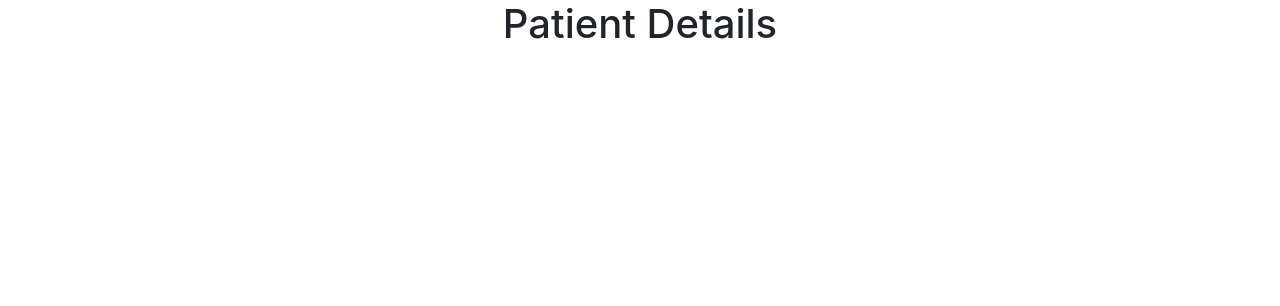
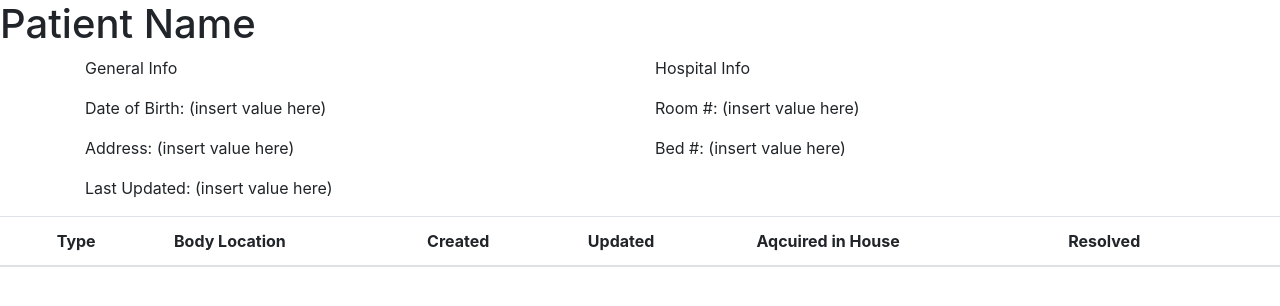
Before and after one commit to monL/swift-react-redux, a React (Create React App) app: page /patients/1 in a window 1280 px wide. Shown: the top 306 px of the page. Built offline with nearby package versions, Linux system fonts and the light colour scheme; no server answers.

Commit message:
Setup and connected Wounds API and Patient details view
TODO:
- lots of refactoring
- Getting patient details
- Filling in view with patient details
- Filling in Wounds table with wounds
- Setting up wound item form
- Connect Patient details container with store

```diff
--- a/src/App.js
+++ b/src/App.js
@@ -1,5 +1,4 @@
 import React, { Component } from 'react';
-import './css/App.css';
 import { Route, BrowserRouter, Switch } from 'react-router-dom'
 import Home from './containers/Home'
 import PatientDetails from './containers/PatientDetails'
--- a/src/actions/index.js
+++ b/src/actions/index.js
@@ -1,6 +1,9 @@
 import patientAPI from '../api/patientAPI';
+import woundsAPI from '../api/woundsAPI';
+
 import {
-    RECEIVE_PATIENTS
+    RECEIVE_PATIENTS,
+    RECEIVE_WOUNDS
   } from '../constants/actionTypes'
 
 
@@ -10,18 +13,21 @@ export const getAllPatients = () => dispatch => {
       })
 }
 
-const receivePatients = patients => ({
+const receivePatients = (patients) => ({
     type: RECEIVE_PATIENTS,
     patients
   })
 
-/*
-export const getAllPatientWounds = patientId => dispatch => {
-    shop.getProducts(products => {
-      dispatch(receiveProducts(products))
-    })
+export const getPatientWounds = (patientId) => dispatch => {
+    woundsAPI.getPatientWounds(patientId, wounds => {
+        dispatch(receivePatientWounds(wounds))
+      })
 }
-*/
+
+const receivePatientWounds = (wounds) => ({
+    type: RECEIVE_WOUNDS,
+    wounds
+  })
 
 /*
 export const updateWound = woundId => (dispatch, getState) => {
--- a/src/api/patientAPI.js
+++ b/src/api/patientAPI.js
@@ -17,6 +17,7 @@ const fetchPatients = (cb) => {
     });
 }
 
+//TODO: this could be extracted to a global helper
 function handleErrors(response) {
   if (!response.ok) {
     throw Error(response.statustext);
@@ -30,6 +31,7 @@ const parseData = (data) => {
   });
 }
 
+//TODO: this would be a great place for refactoring
 export default {
   getPatients: (cb) => {
     fetchPatients(cb);
--- /dev/null
+++ b/src/api/woundsAPI.js
@@ -0,0 +1,31 @@
+var wounds = {
+    wounds: []
+}
+
+const fetchPatientWounds = (patientId, cb) => {
+    console.log('fetching wounds...hold on');
+    fetch(`http://0.0.0.0:3000/patients/${patientId}/wounds`)
+    //.then(handleErrors)
+    .then((resp) => resp.json())
+    .then((data) => {
+      const incomingWounds = parseData(data);
+      //TODO:DON'T MUTATE IT!!!!
+      wounds.wounds = [...wounds.wounds, ...incomingWounds];
+      cb(wounds);
+    }).catch(function(error) {
+      console.log(error);
+    });
+}
+
+const parseData = (data) => {
+    return data.data.map((item) => {
+      return item;
+    });
+  }
+
+//TODO: rename cb to a better variable
+export default {
+    getPatientWounds: (patientId, cb) => {
+        fetchPatientWounds(patientId, cb);
+    }
+}
--- /dev/null
+++ b/src/components/PatientInfo.js
@@ -0,0 +1,28 @@
+import React from 'react';
+
+const PatientInfo = (props) => {
+    const { patient } = props;
+
+    //TODO: uncomment this
+    //if ( !patient ) return <div className="empty-content"><h3>No details were found for patient with id: </h3></div>;
+
+    return (
+        <div className="container">
+            <div className="row">
+                <div className="col-sm col-md general-info">
+                    <p>General Info</p>
+                    <p><a>Date of Birth:</a> (insert value here)</p>
+                    <p><a>Address:</a> (insert value here)</p>
+                    <p><a>Last Updated:</a> (insert value here)</p>
+                </div>
+                <div className="col-sm col-md hospital-info">
+                    <p>Hospital Info</p>
+                    <p><a>Room #:</a> (insert value here)</p>
+                    <p><a>Bed #:</a> (insert value here)</p>
+                </div>
+            </div>
+        </div>
+    );
+}
+
+export default PatientInfo;
--- /dev/null
+++ b/src/components/WoundsTable.js
@@ -0,0 +1,31 @@
+import React from 'react';
+
+const WoundsTable = (props) => {
+    const { wounds } = props;
+
+    //TODO: uncomment this
+    //if ( !wounds || wounds.length === 0 ) return <div className="empty-content"><h3>No wounds</h3></div>;
+
+    return (
+        <div className="wounds-table">
+            <table className="table table-striped table-hover">
+                <thead>
+                    <tr>
+                        <th></th>
+                        <th>Type</th>
+                        <th>Body Location</th>
+                        <th>Created</th>
+                        <th>Updated</th>
+                        <th>Aqcuired in House</th>
+                        <th>Resolved</th>
+                        <th></th>
+                    </tr>
+                </thead>
+                <tbody>
+                </tbody>
+            </table>
+        </div>
+    );
+}
+
+export default WoundsTable
--- a/src/constants/actionTypes.js
+++ b/src/constants/actionTypes.js
@@ -1 +1,2 @@
 export const RECEIVE_PATIENTS = 'RECEIVE_PATIENTS'
+export const RECEIVE_WOUNDS = 'RECEIVE_WOUNDS'
--- a/src/containers/PatientDetails.js
+++ b/src/containers/PatientDetails.js
@@ -1,11 +1,41 @@
-import React from 'react';
+import React, { Component } from 'react';
+import WoundsTable from '../components/WoundsTable';
+import PatientInfo from '../components/PatientInfo';
 
-const PatientDetails = (props) => {
-    return (
-        <div className="patient-details">
-            <h1>Patient Details</h1>
-        </div>
-    );
+import thunk from 'redux-thunk';
+import { createStore, applyMiddleware } from 'redux';
+import rootReducer from '../reducers/rootReducer';
+import { getPatientWounds } from '../actions/index';
+
+class PatientDetails extends Component {
+    //TODO: add wounds to woundsTable from props
+    constructor(props) {
+        super(props)
+        const patientId = props.match.params.patient_id;
+
+        //TODO: move this elsewhere...or pass store as props
+        const middleware = [ thunk ];
+        const store = createStore(
+            rootReducer,
+            applyMiddleware(...middleware)
+        );
+        store.dispatch(getPatientWounds(patientId));
+    }
+
+    render() {
+        return (
+            <div className="patient-details">
+                <h1>Patient Name</h1>
+                <div className="patient-info">
+                    <PatientInfo />
+                </div>
+                <div className="wounds">
+                    <WoundsTable />
+                </div>
+            </div>
+        );
+    }
 }
 
+//TODO: connect patient details to state
 export default PatientDetails
--- a/src/css/App.css
+++ /dev/null
@@ -1,32 +0,0 @@
-.App {
-  text-align: center;
-}
-
-.App-logo {
-  animation: App-logo-spin infinite 20s linear;
-  height: 40vmin;
-}
-
-.App-header {
-  background-color: #282c34;
-  min-height: 100vh;
-  display: flex;
-  flex-direction: column;
-  align-items: center;
-  justify-content: center;
-  font-size: calc(10px + 2vmin);
-  color: white;
-}
-
-.App-link {
-  color: #61dafb;
-}
-
-@keyframes App-logo-spin {
-  from {
-    transform: rotate(0deg);
-  }
-  to {
-    transform: rotate(360deg);
-  }
-}
--- a/src/index.js
+++ b/src/index.js
@@ -18,6 +18,7 @@ const store = createStore(
 
 store.dispatch(getAllPatients())
 
+//TODO: figure out why PROVIDER is important
 ReactDOM.render(<Provider store={store}><App /></Provider>, document.getElementById('root'));
 
 // If you want your app to work offline and load faster, you can change
--- a/src/reducers/rootReducer.js
+++ b/src/reducers/rootReducer.js
@@ -1,9 +1,12 @@
 import {
-  RECEIVE_PATIENTS
+  RECEIVE_PATIENTS,
+  RECEIVE_WOUNDS
 } from '../constants/actionTypes'
 
 const initState = {};
 
+//TODO: ensure state is not being mutated.
+//TODO: review reducer and dispatcher standards
 const rootReducer = (state = initState, action) => {
   switch (action.type) {
     case RECEIVE_PATIENTS: {
@@ -12,6 +15,18 @@ const rootReducer = (state = initState, action) => {
         ...action.patients
       };
     }
+    case RECEIVE_WOUNDS: {
+      debugger
+      //replace current wounds item...
+      //TODO: research best practices on how to do this..
+      //TODO: why does the state not have any patients at this point?
+      //This only works for replacing existing list of wounds...
+      const newState = {
+        ...state,
+        ...action.wounds
+      }
+      return newState;
+    }
     default:
       return state;
   }
```
